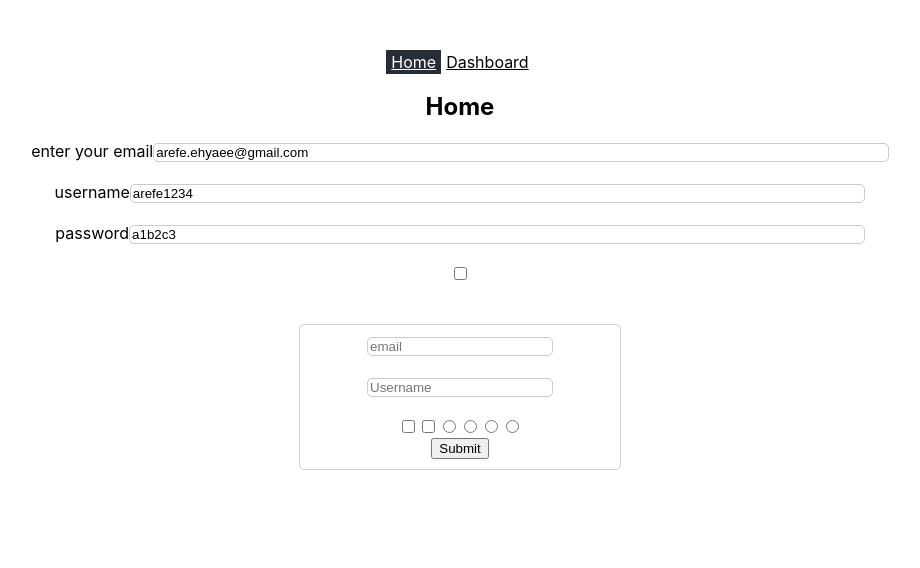
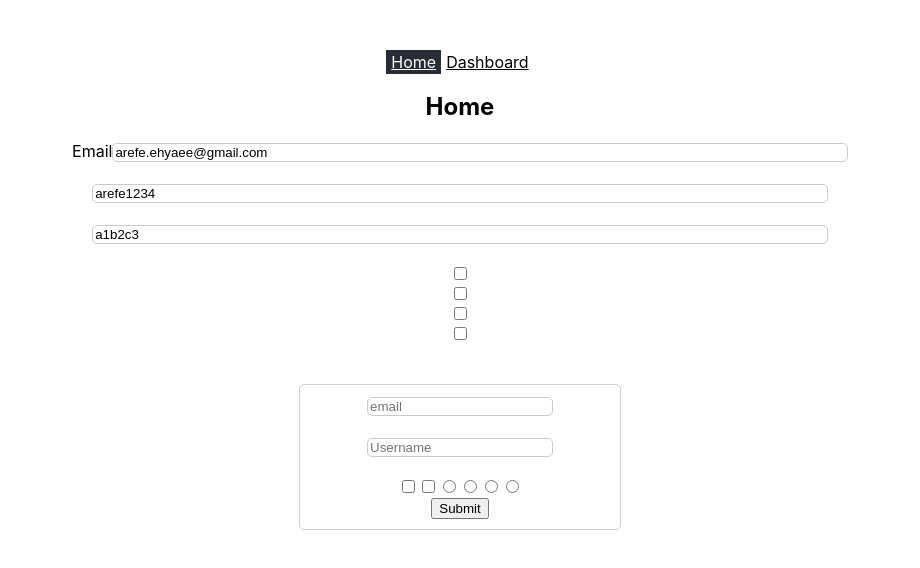
Before and after one commit to amir29adib/formaloo, a React (Create React App) app in the folder frontend/formaloo-react/: page / in a window 1280 px wide. Shown: the top 568 px of the page, without its empty margins (180-1100 px from the left). Built offline with nearby package versions, Linux system fonts and the light colour scheme.

Commit message:
modified:   frontend/formaloo-react/src/MockData/mockData.tsx 	modified:   frontend/formaloo-react/src/components/FormFields.tsx 	new file:   frontend/formaloo-react/src/components/TextInput.tsx

```diff
--- a/frontend/formaloo-react/src/MockData/mockData.tsx
+++ b/frontend/formaloo-react/src/MockData/mockData.tsx
@@ -17,12 +17,31 @@ export const mockData = [
     },
     {
         type: 'checkbox',
-        name:'',
-        id:'',
-        value: '1',
+        name:'transport1',
+        id:'transport1',
+        value: 'Bike',
         placeholder:''
-
-
+    },
+    {
+        type: 'checkbox',
+        name:'transport2',
+        id:'transport2',
+        value: 'Buggy',
+        placeholder:''
+    },
+    {
+        type: 'checkbox',
+        name:'transport3',
+        id:'transport3',
+        value: 'Bus',
+        placeholder:''
+    },
+    {
+        type: 'checkbox',
+        name:'transport4',
+        id:'transport4',
+        value: 'boat',
+        placeholder:''
     }
 ];
 
--- a/frontend/formaloo-react/src/components/FormFields.tsx
+++ b/frontend/formaloo-react/src/components/FormFields.tsx
@@ -6,7 +6,7 @@ export default function FormInput() {
 
     const inputFields = mockData.map((inputField) => {
         return (
-            <label> {inputField.placeholder}
+            <label> {inputField.label}
                 <input
                 type={inputField.type}
                 placeholder={inputField.placeholder}
```
Also changed, not shown: frontend/formaloo-react/src/components/TextInput.tsx (added, +13 -0 lines).
